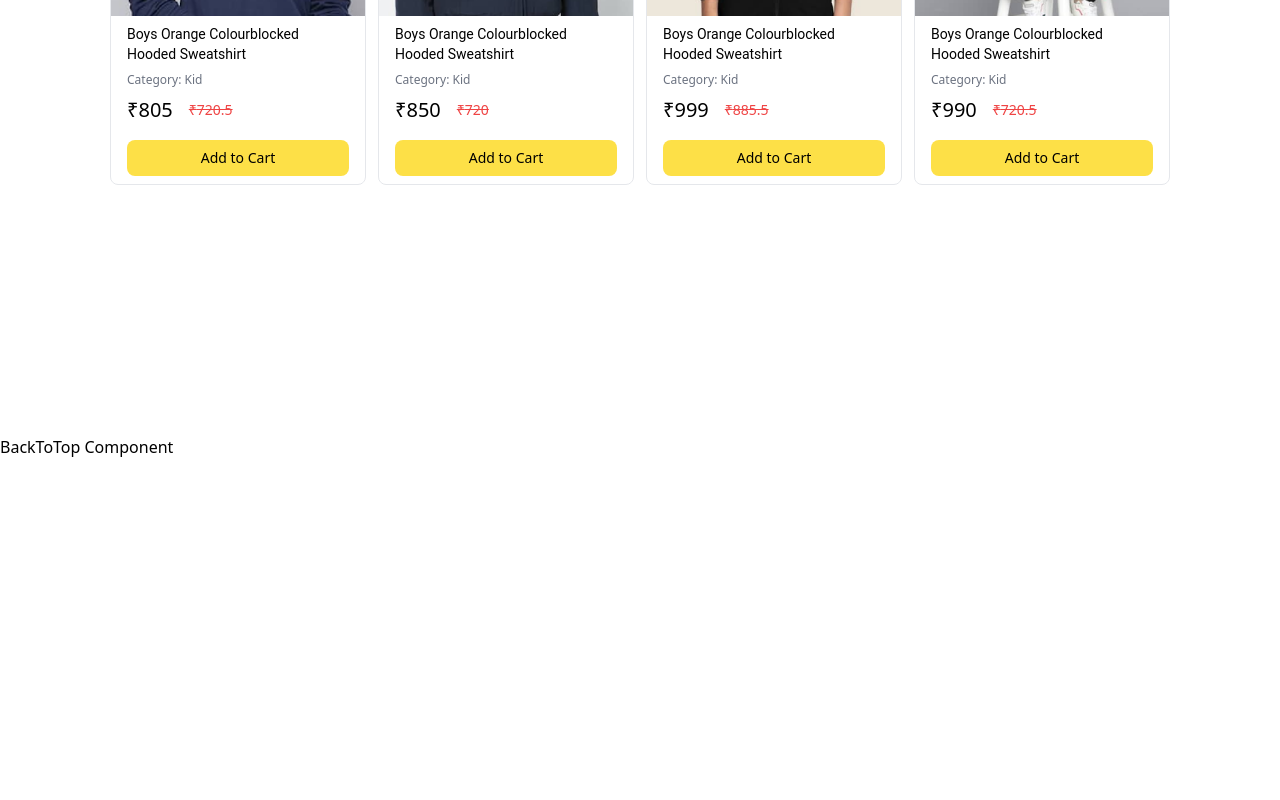
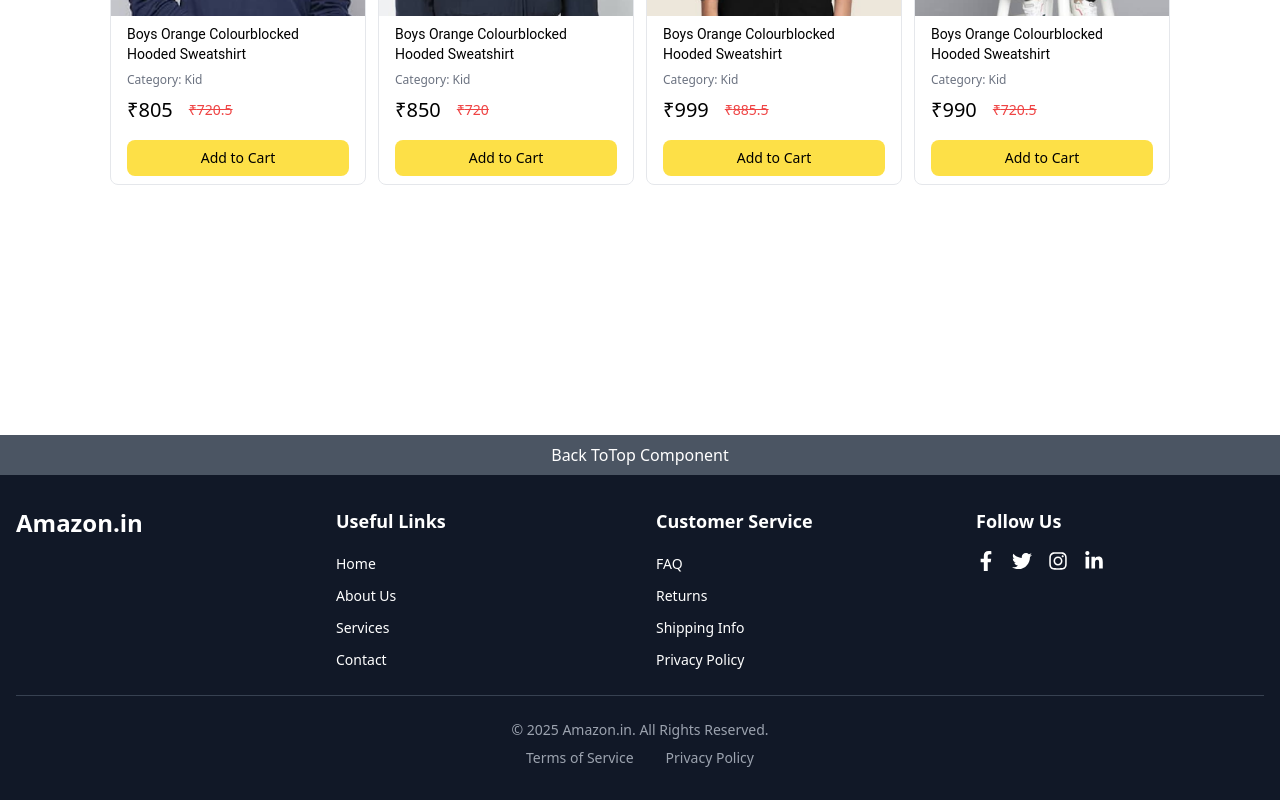
Before and after one commit to Prakritig01/project-amazon-frontend, a React (Create React App) app: page / in a window 1280 px wide. Shown: the part 4993-5793 px from the top of the page. Before the commit the page ends 5452 px from the top, so only its background shows below. Built offline with nearby package versions, Linux system fonts and the light colour scheme.

Commit message:
footer added

```diff
--- a/package.json
+++ b/package.json
@@ -16,6 +16,7 @@
     "react": "^19.0.0",
     "react-bootstrap": "^2.10.7",
     "react-dom": "^19.0.0",
+    "react-icons": "^5.4.0",
     "react-redux": "^9.2.0",
     "react-router-dom": "^7.1.1",
     "react-scripts": "5.0.1",
--- a/src/components/Footer/Footer.jsx
+++ b/src/components/Footer/Footer.jsx
@@ -1,5 +1,6 @@
 import React from 'react'
-import { useNavigate } from 'react-router-dom'
+import { useNavigate } from 'react-router-dom';
+import { FaFacebookF, FaTwitter, FaInstagram, FaLinkedinIn } from "react-icons/fa";
 
 const BackToTop = () => {
   const navigate = useNavigate();
@@ -7,20 +8,86 @@ const BackToTop = () => {
     window.scrollTo({ top: 0, behavior: 'smooth' });
   }
   return (
-    <button onClick={handleBackToTop}>
-      BackToTop Component
+    <button onClick={handleBackToTop} className='top-btn  w-[100%] p-2 bg-gray-600 text-white'>
+      Back ToTop Component
     </button>
   )
 }
 
+
 const Connect = () => {
-  // return()
+  return (
+    <div className="bg-gray-900 text-white py-8 px-4  w-full">
+      <div className="w-full mx-auto">
+        <div className="grid grid-cols-2 md:grid-cols-4 gap-8 mb-6">
+          {/* Brand Logo */}
+          <div className="col-span-1">
+            <h2 className="text-2xl font-bold">Amazon.in</h2>
+            <p className="text-sm mt-2"></p>
+          </div>
+
+          {/* Useful Links */}
+          <div>
+            <h3 className="text-lg font-semibold mb-4">Useful Links</h3>
+            <ul className="space-y-2">
+              <li><a href="/" className="text-sm hover:text-blue-400">Home</a></li>
+              <li><a href="/about" className="text-sm hover:text-blue-400">About Us</a></li>
+              <li><a href="/services" className="text-sm hover:text-blue-400">Services</a></li>
+              <li><a href="/contact" className="text-sm hover:text-blue-400">Contact</a></li>
+            </ul>
+          </div>
+
+          {/* Customer Service */}
+          <div>
+            <h3 className="text-lg font-semibold mb-4">Customer Service</h3>
+            <ul className="space-y-2">
+              <li><a href="/faq" className="text-sm hover:text-blue-400">FAQ</a></li>
+              <li><a href="/returns" className="text-sm hover:text-blue-400">Returns</a></li>
+              <li><a href="/shipping" className="text-sm hover:text-blue-400">Shipping Info</a></li>
+              <li><a href="/privacy" className="text-sm hover:text-blue-400">Privacy Policy</a></li>
+            </ul>
+          </div>
+
+          {/* Social Media */}
+          <div>
+            <h3 className="text-lg font-semibold mb-4">Follow Us</h3>
+            <div className="flex space-x-4">
+              <a href="https://facebook.com" target="_blank" rel="noopener noreferrer" className="text-xl hover:text-blue-500">
+                <FaFacebookF />
+              </a>
+              <a href="https://twitter.com" target="_blank" rel="noopener noreferrer" className="text-xl hover:text-blue-400">
+                <FaTwitter />
+              </a>
+              <a href="https://instagram.com" target="_blank" rel="noopener noreferrer" className="text-xl hover:text-pink-500">
+                <FaInstagram />
+              </a>
+              <a href="https://linkedin.com" target="_blank" rel="noopener noreferrer" className="text-xl hover:text-blue-700">
+                <FaLinkedinIn />
+              </a>
+            </div>
+          </div>
+        </div>
+
+        {/* Legal Information */}
+        <div className="border-t border-gray-700 pt-6">
+          <p className="text-sm text-center text-gray-400">
+            &copy; 2025 Amazon.in. All Rights Reserved.
+          </p>
+          <div className="flex justify-center mt-2 space-x-8">
+            <a href="/terms" className="text-sm text-gray-400 hover:text-white">Terms of Service</a>
+            <a href="/privacy-policy" className="text-sm text-gray-400 hover:text-white">Privacy Policy</a>
+          </div>
+        </div>
+      </div>
+    </div>
+  );
 }
 
 const Footer = () => {
   return (
     <div>
       <BackToTop/>
+      <Connect/>
     </div>
   )
 }
```
Also changed, not shown: 1 other file (tests, documents, lock files or other folders).
